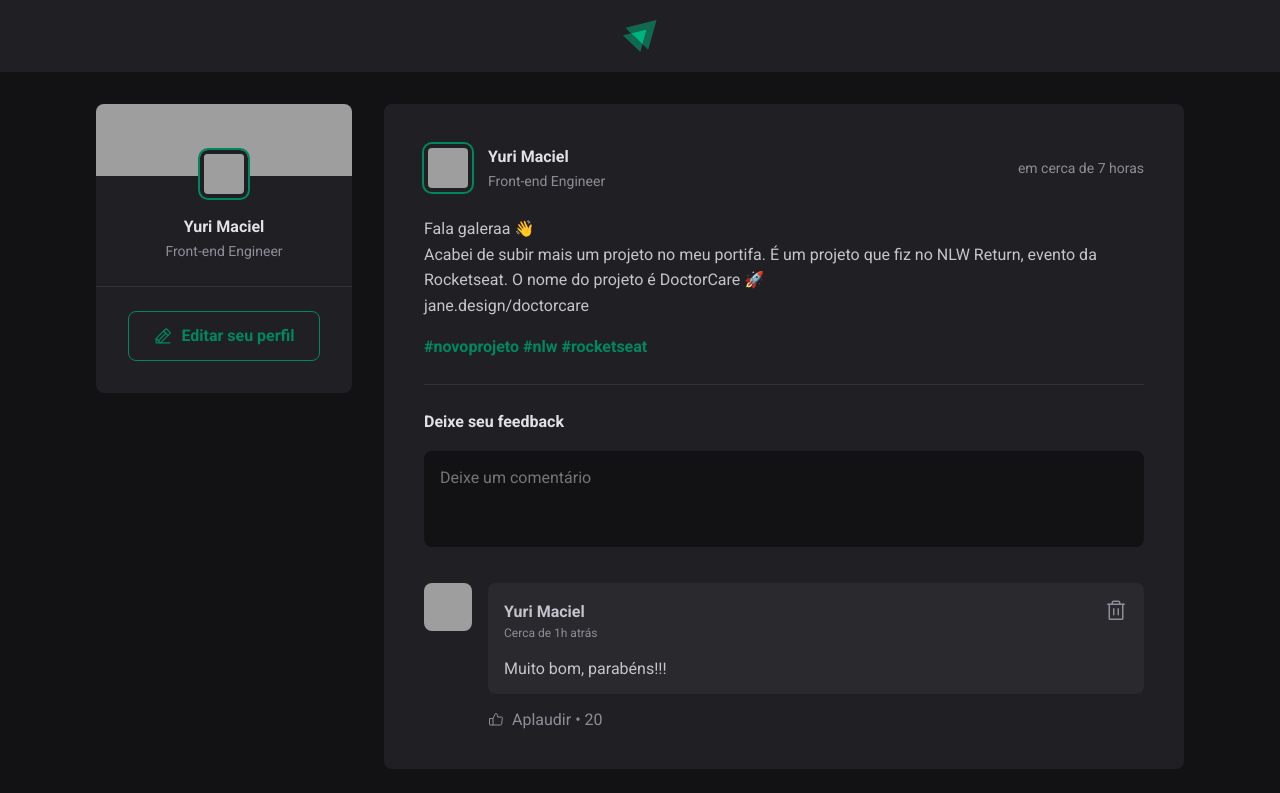
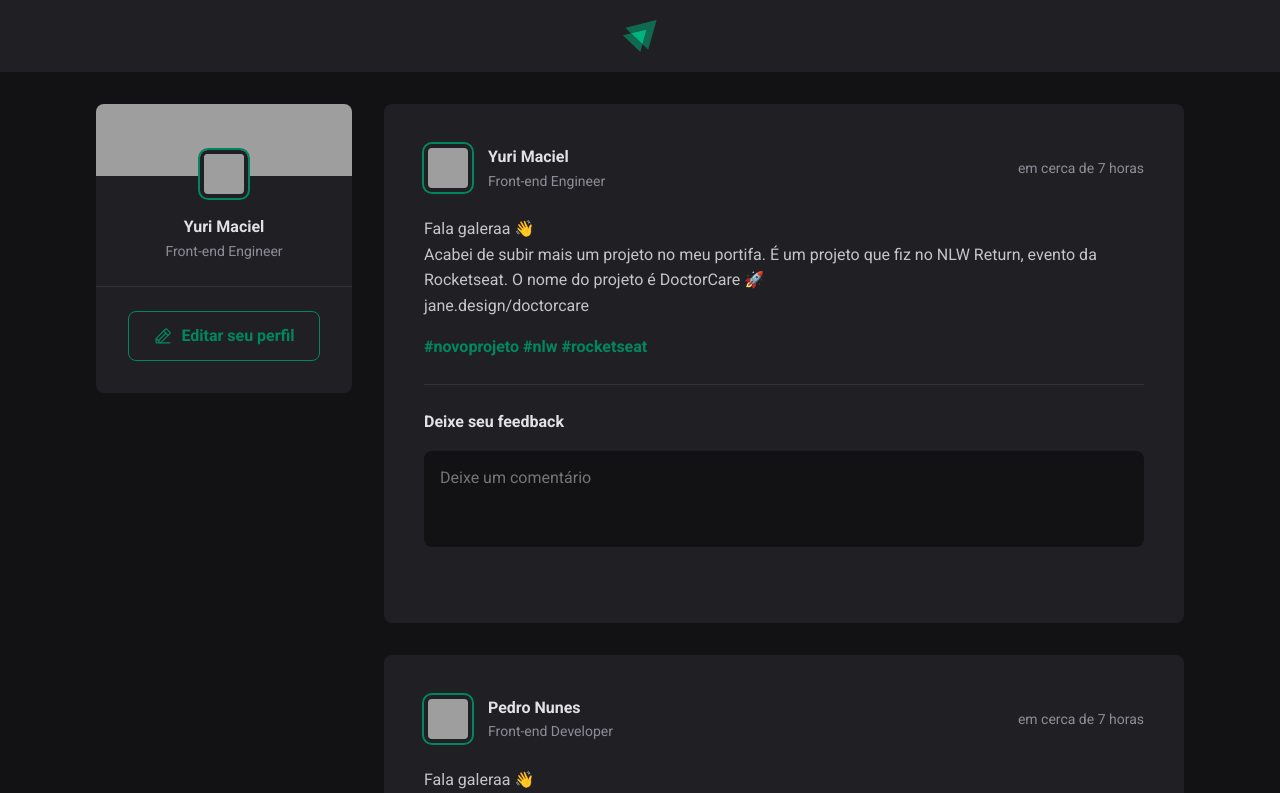
Before and after one commit to o-yurimaciel/ignite-feed, a React (Vite) app: page / in a window 1280 px wide. Shown: the top 793 px of the page. Built offline with nearby package versions, Linux system fonts and the light colour scheme; grey boxes are pictures that could not be loaded.

Commit message:
add new comment with useState

```diff
--- a/src/components/Comment.jsx
+++ b/src/components/Comment.jsx
@@ -2,7 +2,7 @@
 import styles from './Comment.module.css'
 import { Avatar } from './Avatar'
 
-export function Comment() {
+export function Comment({ comment }) {
     return (
         <div className={styles.comment}>
             <Avatar src={'https://avatars.githubusercontent.com/u/54074819?v=4'} />
@@ -17,7 +17,7 @@
                             <Trash size={24} />
                         </button>
                     </header>
-                    <p>Muito bom, parabéns!!!</p>
+                    <p>{comment}</p>
                 </div>
                 <footer>
                     <button>
--- a/src/components/Post.jsx
+++ b/src/components/Post.jsx
@@ -3,15 +3,28 @@
 import { Avatar } from './Avatar'
 import { format, formatDistanceToNow } from 'date-fns'
 import { ptBR } from 'date-fns/locale'
+import { useState } from 'react'
 
 export function Post ({ author, content, hashtags, publishedAt }) {
+    const [comments, setComments] = useState([])
+    const [newCommentText, setNewCommentText] = useState('')
     const publishedDateFormated = format(publishedAt, "d 'de' LLLL 'às' HH:mm'h'", {
         locale: ptBR
     })
     const publishedDateRelativeToNow = formatDistanceToNow(publishedAt, {
         locale: ptBR,
-        addSuffix: 'há'
+        addSuffix: true
     })
+
+    function handleCreateNewComment() {
+        event.preventDefault()
+        setComments([...comments, newCommentText])
+        setNewCommentText('')
+    }
+
+    function handleNewCommentChange() {
+        setNewCommentText(event.target.value)
+    }
 
     return (
         <article className={styles.post}>
@@ -37,10 +50,13 @@
                     })}
                 </p>
             </div>
-            <form className={styles.commentForm}>
+            <form onSubmit={handleCreateNewComment} className={styles.commentForm}>
                 <strong>Deixe seu feedback</strong>
                 <textarea
                     placeholder='Deixe um comentário'
+                    name='comment'
+                    value={newCommentText}
+                    onChange={handleNewCommentChange}
                  />
 
                 <footer>
@@ -49,7 +65,9 @@
             </form>
 
             <div className={styles.commentList}>
-                <Comment />
+                {comments.map((comment, index) => {
+                    return <Comment key={`comment` + index} comment={comment} />
+                })}
             </div>
         </article>
     )
```
